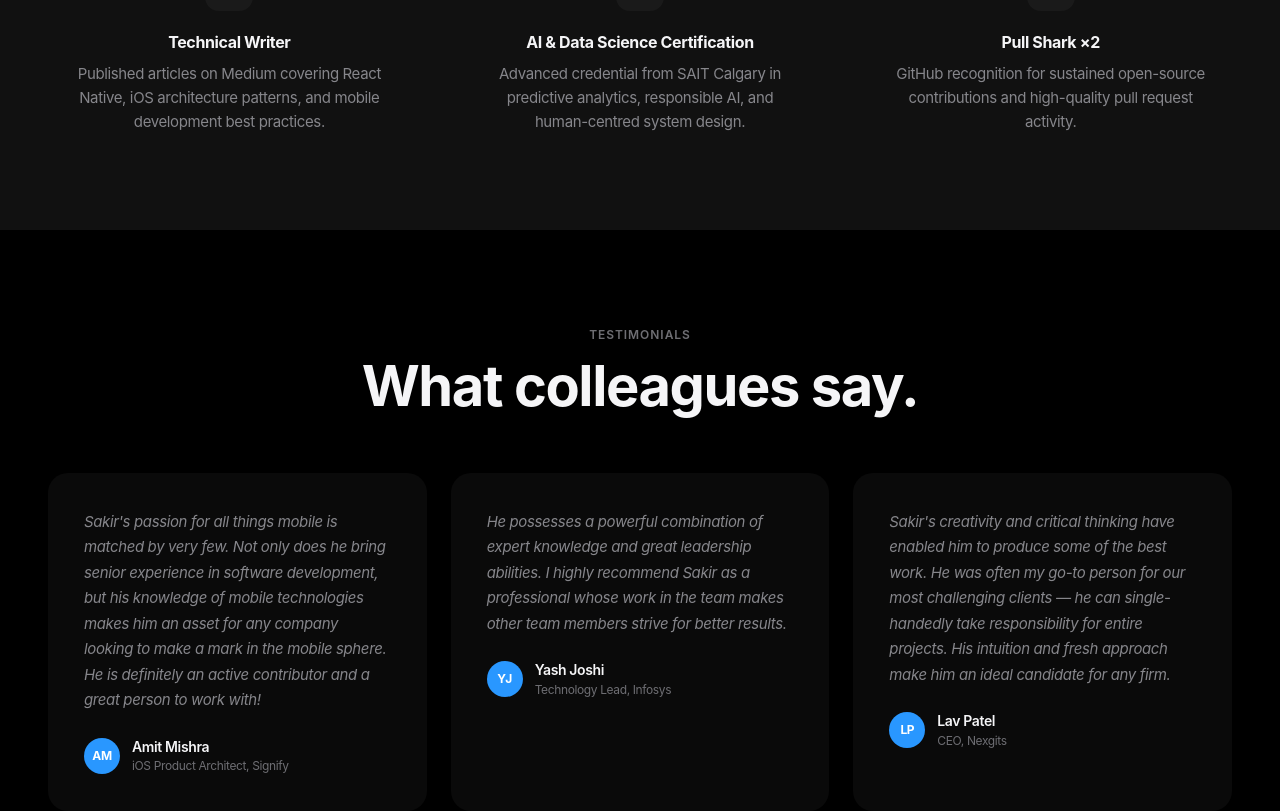
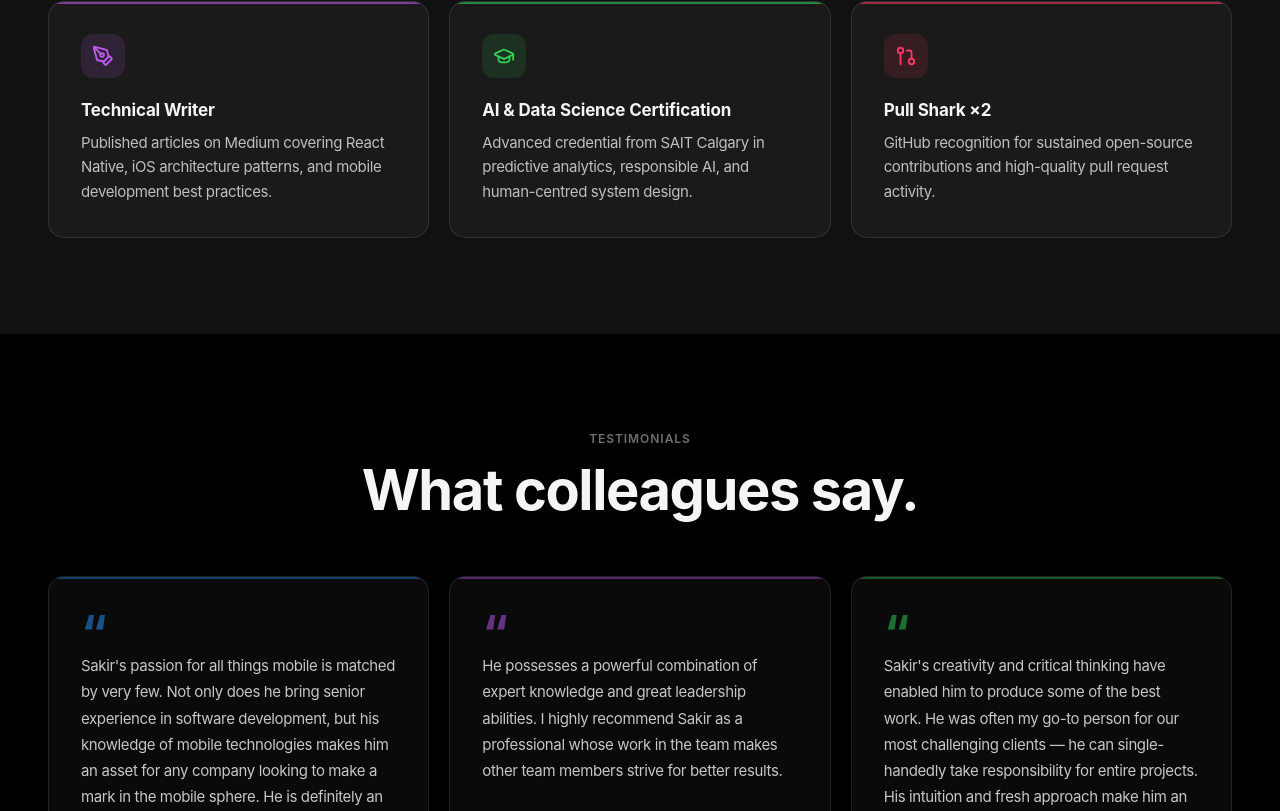
Before and after one commit to shaqir/sakir-portfolio-website, a React (Vite) app: page / in a window 1280 px wide. Shown: the part 6369-7180 px from the top of the page. Built offline with nearby package versions, Linux system fonts and the light colour scheme.

Commit message:
feat: redesign Achievements and Testimonials with card boxes and brighter visuals

```diff
--- a/src/sections/Achievements.css
+++ b/src/sections/Achievements.css
@@ -1,44 +1,85 @@
+/* ═══════════════════════════════════════════
+   ACHIEVEMENTS — card boxes with accent colors
+   ═══════════════════════════════════════════ */
+
 .achievements__grid {
   display: grid;
   grid-template-columns: repeat(3, 1fr);
-  gap: 3rem;
+  gap: 1.25rem;
 }
 
 .achievement {
-  text-align: center;
+  position: relative;
+  padding: 2rem;
+  border-radius: 16px;
+  background: var(--card-bg);
+  border: 1px solid var(--border);
+  overflow: hidden;
+  transition: all 0.4s var(--ease-out-expo);
+}
+
+/* Accent top bar */
+.achievement::before {
+  content: '';
+  position: absolute;
+  top: 0;
+  left: 0;
+  right: 0;
+  height: 2px;
+  background: var(--card-accent);
+  opacity: 0.6;
+  transition: opacity 0.4s var(--ease-out-expo);
+}
+
+.achievement:hover {
+  border-color: color-mix(in srgb, var(--card-accent) 35%, transparent);
+  transform: translateY(-4px);
+  box-shadow: 0 12px 40px color-mix(in srgb, var(--card-accent) 10%, transparent);
+}
+
+.achievement:hover::before {
+  opacity: 1;
 }
 
 .achievement__icon {
-  display: inline-flex;
+  display: flex;
   align-items: center;
   justify-content: center;
-  width: 48px;
-  height: 48px;
-  border-radius: 14px;
-  background: var(--card-bg);
-  color: var(--accent);
+  width: 44px;
+  height: 44px;
+  border-radius: 12px;
+  background: color-mix(in srgb, var(--card-accent) 12%, transparent);
+  color: var(--card-accent);
   margin-bottom: 1.25rem;
+  transition: all 0.4s var(--ease-out-expo);
+}
+
+.achievement:hover .achievement__icon {
+  background: color-mix(in srgb, var(--card-accent) 20%, transparent);
+  transform: scale(1.05);
 }
 
 .achievement__title {
-  font-size: 1rem;
+  font-family: var(--font-display);
+  font-size: 1.0625rem;
   font-weight: 700;
   color: var(--text-primary);
   margin-bottom: 0.5rem;
+  letter-spacing: -0.01em;
 }
 
 .achievement__desc {
   font-size: 0.9375rem;
-  color: var(--text-secondary);
-  line-height: 1.6;
-  max-width: 320px;
-  margin: 0 auto;
+  color: var(--text-primary);
+  opacity: 0.75;
+  line-height: 1.65;
 }
 
-@media (max-width: 768px) {
+/* ─── Responsive ─── */
+
+@media (max-width: 1024px) {
   .achievements__grid {
     grid-template-columns: repeat(2, 1fr);
-    gap: 2.5rem;
   }
 }
 
--- a/src/sections/Achievements.jsx
+++ b/src/sections/Achievements.jsx
@@ -2,6 +2,8 @@ import { useScrollReveal } from '@hooks'
 import { achievements } from '@data/siteData'
 import { SectionIcon } from '@components/Icons'
 import './Achievements.css'
+
+const cardAccents = ['#2997ff', '#ff9f0a', '#ffd60a', '#bf5af2', '#30d158', '#ff375f']
 
 export default function Achievements() {
   const ref = useScrollReveal()
@@ -20,9 +22,10 @@ export default function Achievements() {
             <div
               className="achievement reveal--scale"
               key={item.title}
+              style={{ '--card-accent': cardAccents[i] }}
             >
               <span className="achievement__icon">
-                <SectionIcon name={item.icon} size={20} />
+                <SectionIcon name={item.icon} size={22} />
               </span>
               <h4 className="achievement__title">{item.title}</h4>
               <p className="achievement__desc">{item.description}</p>
--- a/src/sections/Testimonials.css
+++ b/src/sections/Testimonials.css
@@ -1,63 +1,118 @@
+/* ═══════════════════════════════════════════
+   TESTIMONIALS — card boxes with colored accents
+   ═══════════════════════════════════════════ */
+
 .testimonials__grid {
   display: grid;
   grid-template-columns: repeat(3, 1fr);
-  gap: 1.5rem;
+  gap: 1.25rem;
 }
 
 .testimonial {
+  position: relative;
   background: var(--card-bg);
-  border-radius: 20px;
-  padding: 2.25rem;
-  transition:
-    background var(--transition-base),
-    transform var(--transition-base);
+  border: 1px solid var(--border);
+  border-radius: 16px;
+  padding: 2rem;
+  overflow: hidden;
+  display: flex;
+  flex-direction: column;
+  transition: all 0.4s var(--ease-out-expo);
+}
+
+/* Accent top bar */
+.testimonial::before {
+  content: '';
+  position: absolute;
+  top: 0;
+  left: 0;
+  right: 0;
+  height: 2px;
+  background: var(--testimonial-accent);
+  opacity: 0.4;
+  transition: opacity 0.4s var(--ease-out-expo);
 }
 
 .testimonial:hover {
-  background: var(--card-hover);
-  transform: translateY(-2px);
+  border-color: color-mix(in srgb, var(--testimonial-accent) 30%, transparent);
+  transform: translateY(-4px);
+  box-shadow: 0 12px 40px color-mix(in srgb, var(--testimonial-accent) 8%, transparent);
 }
+
+.testimonial:hover::before {
+  opacity: 1;
+}
+
+/* ─── Quote mark ─── */
+
+.testimonial__quote-mark {
+  font-family: var(--font-display);
+  font-size: 3rem;
+  font-weight: 700;
+  line-height: 1;
+  color: var(--testimonial-accent);
+  opacity: 0.5;
+  margin-bottom: -0.25rem;
+}
+
+/* ─── Quote text ─── */
 
 .testimonial__quote {
   font-size: 0.9375rem;
-  color: var(--text-secondary);
-  line-height: 1.7;
-  font-style: italic;
+  color: var(--text-primary);
+  opacity: 0.8;
+  line-height: 1.75;
   margin-bottom: 1.5rem;
+  flex: 1;
 }
+
+/* ─── Author ─── */
 
 .testimonial__author {
   display: flex;
   align-items: center;
   gap: 0.75rem;
+  padding-top: 1.25rem;
+  border-top: 1px solid var(--border);
 }
 
 .testimonial__avatar {
-  width: 36px;
-  height: 36px;
+  width: 40px;
+  height: 40px;
   border-radius: 50%;
-  background: var(--accent);
-  color: #fff;
+  background: color-mix(in srgb, var(--testimonial-accent) 15%, transparent);
+  color: var(--testimonial-accent);
   display: flex;
   align-items: center;
   justify-content: center;
   font-weight: 700;
-  font-size: 0.75rem;
+  font-size: 0.8125rem;
   flex-shrink: 0;
+  letter-spacing: 0.02em;
+  transition: all 0.4s var(--ease-out-expo);
+}
+
+.testimonial:hover .testimonial__avatar {
+  background: color-mix(in srgb, var(--testimonial-accent) 25%, transparent);
+  transform: scale(1.05);
 }
 
 .testimonial__name {
   display: block;
   font-weight: 600;
-  font-size: 0.875rem;
+  font-size: 0.9375rem;
   color: var(--text-primary);
 }
 
 .testimonial__role {
   display: block;
-  font-size: 0.75rem;
-  color: var(--text-tertiary);
+  font-size: 0.8125rem;
+  color: var(--testimonial-accent);
+  font-weight: 500;
+  opacity: 0.8;
 }
+
+/* ─── Responsive ─── */
 
 @media (max-width: 1024px) {
   .testimonials__grid {
--- a/src/sections/Testimonials.jsx
+++ b/src/sections/Testimonials.jsx
@@ -1,6 +1,8 @@
 import { useScrollReveal } from '@hooks'
 import { testimonials } from '@data/siteData'
 import './Testimonials.css'
+
+const avatarColors = ['#2997ff', '#bf5af2', '#30d158', '#ff9f0a', '#64d2ff', '#ff375f']
 
 export default function Testimonials() {
   const ref = useScrollReveal()
@@ -14,7 +16,12 @@ export default function Testimonials() {
         </div>
         <div className="testimonials__grid" data-stagger>
           {testimonials.map((t, i) => (
-            <div className="testimonial reveal--scale" key={t.name}>
+            <div
+              className="testimonial reveal--scale"
+              key={t.name}
+              style={{ '--testimonial-accent': avatarColors[i % avatarColors.length] }}
+            >
+              <div className="testimonial__quote-mark">&ldquo;</div>
               <blockquote className="testimonial__quote">{t.quote}</blockquote>
               <div className="testimonial__author">
                 <span className="testimonial__avatar">{t.initials}</span>
```
